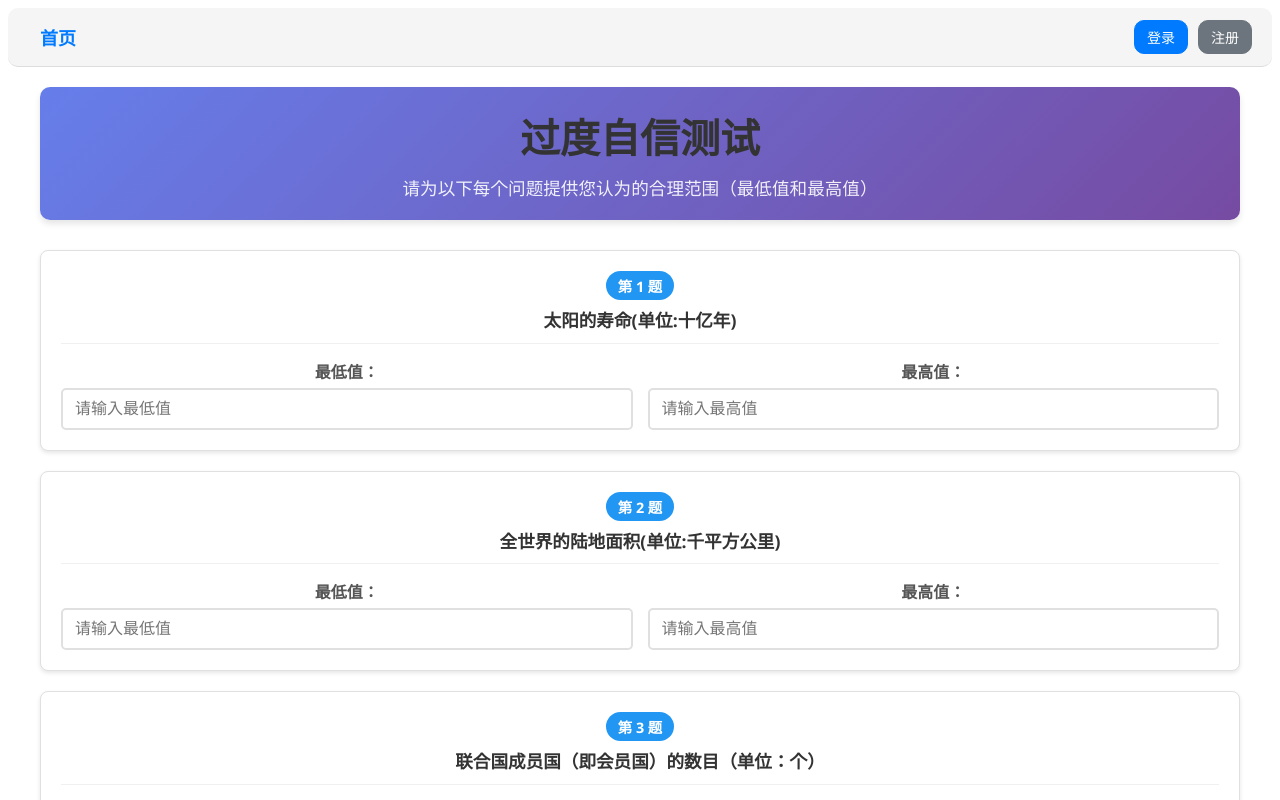
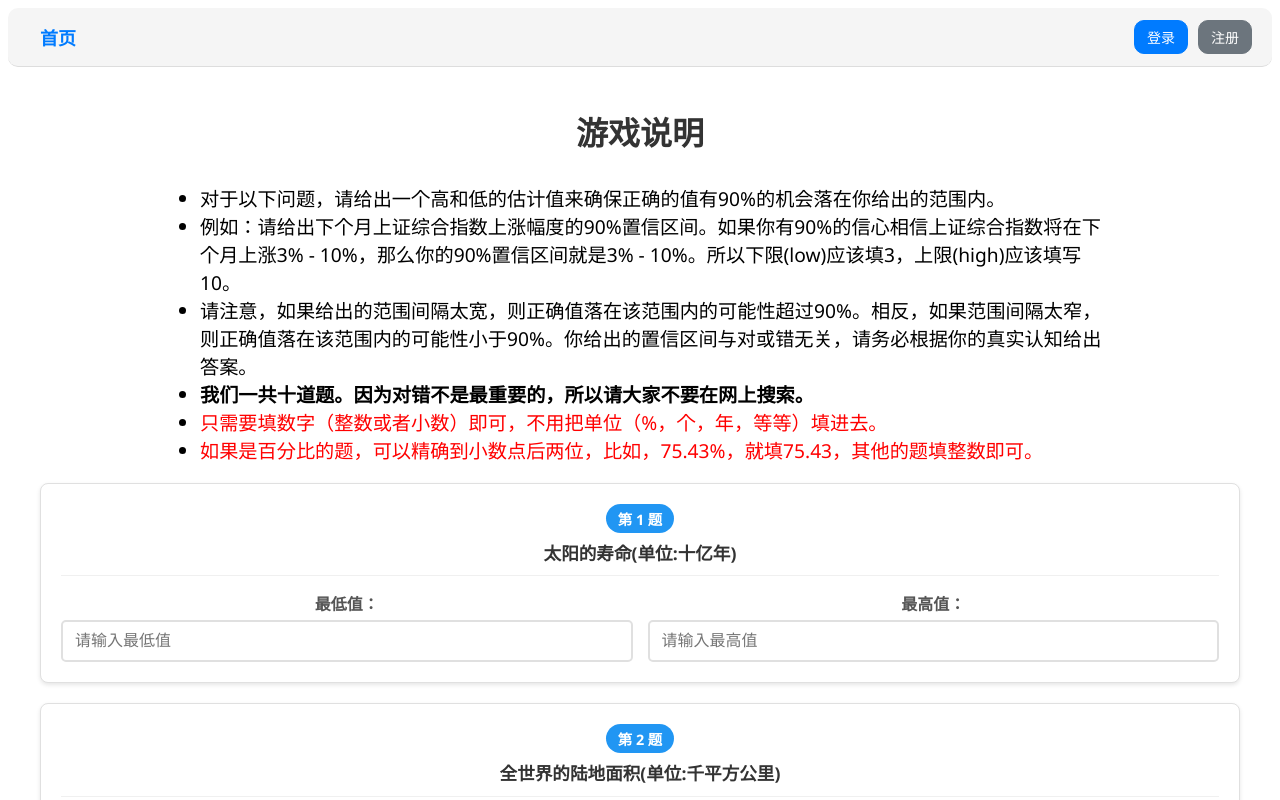
Before and after one commit to zhaoqiwang1/Behavioral-Econ, a React (Create React App) app in the folder client/: page /games/overconfidence-game in a window 1280 px wide. Shown: the top 800 px of the page. Built offline with nearby package versions, Linux system fonts and the light colour scheme.

Commit message:
overconfidence instructions

```diff
--- a/client/src/pages/games/OverconfidenceGame.jsx
+++ b/client/src/pages/games/OverconfidenceGame.jsx
@@ -119,7 +119,7 @@ const OverconfidenceGame = () => {
         <div className={styles.container}>
           <div className={styles.completedMessage}>
             <h2>感谢参与！</h2>
-            <p>您已经完成过过度自信游戏，无法重复参与。</p>
+            <p>你已经完成过过度自信游戏，无法重复参与。</p>
             <button
               className={styles.backButton}
               onClick={() => window.history.back()}
@@ -136,11 +136,21 @@ const OverconfidenceGame = () => {
     <div>
       <Navbar />
       <div className={styles.container}>
-        <div className={styles.header}>
+        <h1>游戏说明</h1>
+        {/* <div className={styles.header}>
           <h1>过度自信测试</h1>
           <p>请为以下每个问题提供您认为的合理范围（最低值和最高值）</p>
+        </div> */}
+        <div className={styles.instructions}>
+          <ul>
+            <li>对于以下问题，请给出一个高和低的估计值来确保正确的值有90%的机会落在你给出的范围内。</li>
+            <li>例如：请给出下个月上证综合指数上涨幅度的90%置信区间。如果你有90%的信心相信上证综合指数将在下个月上涨3% - 10%，那么你的90%置信区间就是3% - 10%。所以下限(low)应该填3，上限(high)应该填写10。</li>
+            <li>请注意，如果给出的范围间隔太宽，则正确值落在该范围内的可能性超过90%。相反，如果范围间隔太窄，则正确值落在该范围内的可能性小于90%。你给出的置信区间与对或错无关，请务必根据你的真实认知给出答案。</li>
+            <li><strong>我们一共十道题。因为对错不是最重要的，所以请大家不要在网上搜索。</strong></li>
+            <li><span style={{color: 'red'}}>只需要填数字（整数或者小数）即可，不用把单位（%，个，年，等等）填进去。</span></li>
+            <li><span style={{color: 'red'}}>如果是百分比的题，可以精确到小数点后两位，比如，75.43%，就填75.43，其他的题填整数即可。</span></li>
+          </ul>
         </div>
-
         <form onSubmit={handleSubmit} className={styles.form}>
           {questions.map((question, index) => (
             <div key={index} className={styles.questionCard}>
--- a/client/src/pages/games/OverconfidenceGame.module.css
+++ b/client/src/pages/games/OverconfidenceGame.module.css
@@ -4,6 +4,14 @@
   margin: 0 auto;
   padding: 20px;
   font-family: 'Segoe UI', Tahoma, Geneva, Verdana, sans-serif;
+}
+
+.instructions {
+  text-align: left;   /* 内部instructions左对齐 */
+  display: inline-block; /* 重要：让左对齐在居中容器内生效 */
+  margin: 0 auto;     /* 水平居中 */
+  width: 80%;         /* 控制宽度 */
+  font-size: 1.2rem;
 }
 
 .header {
```
